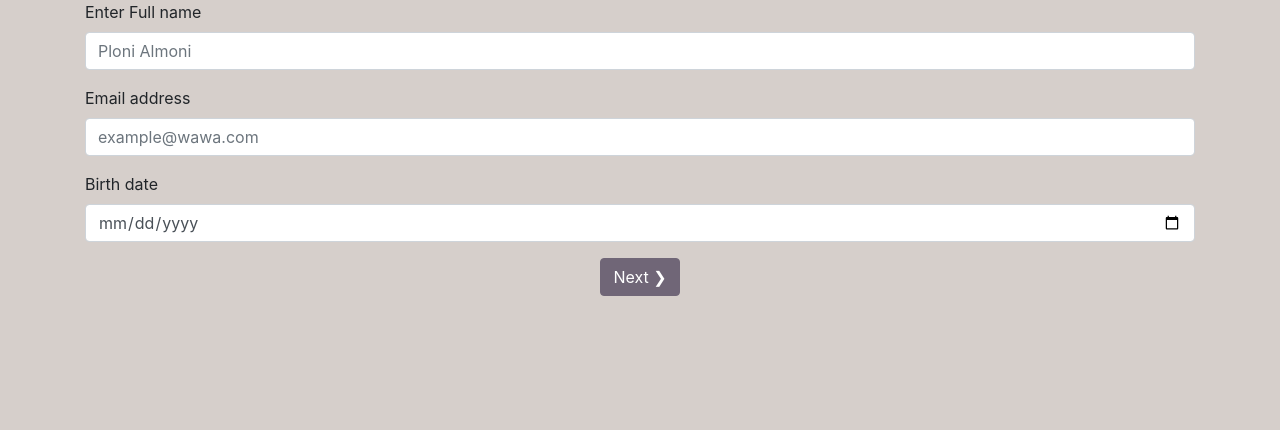
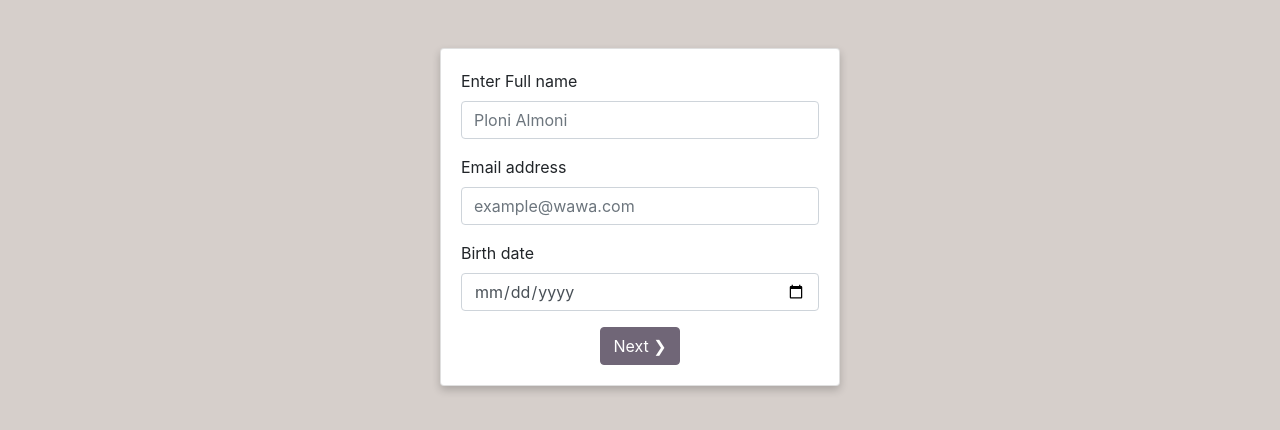
Before and after one commit to MHNashef/register-wizard, a React (Create React App) app: page /first-phase in a window 1280 px wide. Shown: the top 430 px of the page. Built offline with nearby package versions, Linux system fonts and the light colour scheme.

Commit message:
changes in css files and in phases components

```diff
--- a/src/App.css
+++ b/src/App.css
@@ -1,38 +1,20 @@
-.App {
-  text-align: center;
+body {
+  background-color: #D6CFCB;
 }
 
-.App-logo {
-  height: 40vmin;
-  pointer-events: none;
+.buttonColor {
+  background-color: #706677;
+  border-color: #706677;
 }
 
-@media (prefers-reduced-motion: no-preference) {
-  .App-logo {
-    animation: App-logo-spin infinite 20s linear;
-  }
+.buttonColor:hover {
+  background-color: #706677;
+  border-color: #706677;
 }
-
-.App-header {
-  background-color: #282c34;
-  min-height: 100vh;
-  display: flex;
-  flex-direction: column;
-  align-items: center;
-  justify-content: center;
-  font-size: calc(10px + 2vmin);
-  color: white;
+.registration-card {
+  box-shadow: 0 4px 8px 0 rgba(0,0,0,0.2);
+  transition: 0.3s;
 }
-
-.App-link {
-  color: #61dafb;
+.registration-card:hover {
+  box-shadow: 0 8px 16px 0 rgba(0,0,0,0.2);
 }
-
-@keyframes App-logo-spin {
-  from {
-    transform: rotate(0deg);
-  }
-  to {
-    transform: rotate(360deg);
-  }
-}
--- a/src/FirstPhase/FirstPhase.css
+++ b/src/FirstPhase/FirstPhase.css
@@ -1,4 +1,4 @@
-body {
+/* body {
     background-color: #D6CFCB;
 }
 
@@ -10,4 +10,4 @@ body {
 .buttonColor:hover {
     background-color: #706677;
     border-color: #706677;
-}
+} */
--- a/src/FirstPhase/FirstPhase.js
+++ b/src/FirstPhase/FirstPhase.js
@@ -1,4 +1,4 @@
-import { Form, Button } from "react-bootstrap";
+import { Form, Button, Card } from "react-bootstrap";
 import "bootstrap/dist/css/bootstrap.min.css";
 import { useState, useRef } from "react";
 import { useHistory } from "react-router-dom";
@@ -93,7 +93,9 @@ export default function FirstPhase() {
   };
 
   return (
-    <div className="container">
+    // <div className="container">
+    <Card className="mx-auto mt-5 registration-card" style={{width: "25rem"}}>
+    <Card.Body>
       <Form ref={formRef} onSubmit={onSubmitHandler}>
         <Form.Group className="mb-3">
           <Form.Label>Enter Full name</Form.Label>
@@ -150,6 +152,8 @@ export default function FirstPhase() {
           </Button>
         </div>
       </Form>
-    </div>
+      </Card.Body>
+      </Card>
+    //  </div> }
   );
 }
--- a/src/SecondPhase/Phase2.css
+++ b/src/SecondPhase/Phase2.css
@@ -1,4 +1,4 @@
-body {
+/* body {
     background-color: #D6CFCB;
 }
 
@@ -10,4 +10,4 @@ body {
 .buttonColor:hover {
     background-color: #706677;
     border-color: #706677;
-}
+} */
--- a/src/SecondPhase/SecondPhase.js
+++ b/src/SecondPhase/SecondPhase.js
@@ -1,5 +1,5 @@
 import React, { useState, useRef } from "react";
-import { Form, Container, Button } from "react-bootstrap";
+import { Form, Container, Button, Card } from "react-bootstrap";
 import { useHistory } from "react-router-dom";
 import "./Phase2.css";
 
@@ -72,7 +72,8 @@ function SecondPhase() {
 
   return (
     <>
-      <Container>
+      <Card className="mx-auto mt-5 registration-card" style={{width: "25rem"}}>
+        <Card.Body>
         <Form onSubmit={onSubmit} ref={formRef}>
           <Form.Group controlId="formBasicCity">
             <Form.Label>City</Form.Label>
@@ -129,7 +130,8 @@ function SecondPhase() {
             Next &#10095;
           </Button>
         </div>
-      </Container>
+        </Card.Body>
+      </Card>
     </>
   );
 }
--- a/src/phase3-components/PhaseThree.css
+++ b/src/phase3-components/PhaseThree.css
@@ -1,4 +1,4 @@
-body {
+/* body {
   background-color: #d6cfcb;
 }
 
@@ -10,4 +10,4 @@ body {
 .buttonColor:hover {
   background-color: #706677;
   border-color: #706677;
-}
+} */
--- a/src/phase3-components/PhaseThree.jsx
+++ b/src/phase3-components/PhaseThree.jsx
@@ -1,7 +1,7 @@
 import Hobbies from "./Hobbies";
 import Image from "./Image";
 import { useHistory } from "react-router-dom";
-import { Button, Form, Col, Container } from "react-bootstrap";
+import { Button, Form, Col, Container, Card } from "react-bootstrap";
 import React, { useState, useRef } from "react";
 import "./PhaseThree.css";
 
@@ -48,7 +48,8 @@ export default function Phase3() {
   }
 
   return (
-    <Container>
+    <Card className="mx-auto mt-5 registration-card" style={{width: "25rem"}}>
+      <Card.Body>
       <Form ref={formRef}>
         <Hobbies sendComponentData={getComponentData} />
         <Image sendComponentData={getComponentData} />
@@ -67,6 +68,7 @@ export default function Phase3() {
           </Button>
         </div>
       </Form>
-    </Container>
+      </Card.Body>
+    </Card>
   );
 }
```
Also changed, not shown: src/logo.png (added), 1 other file (tests, documents, lock files or other folders).
